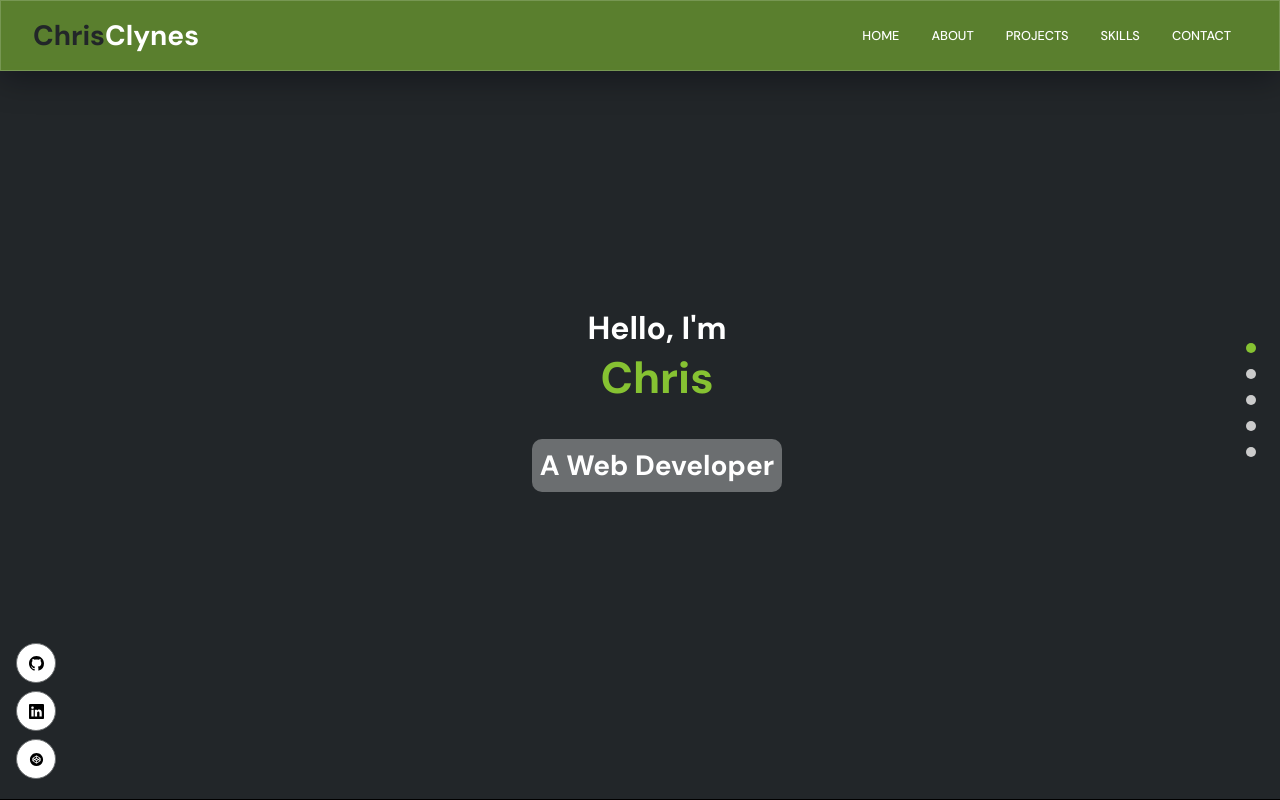
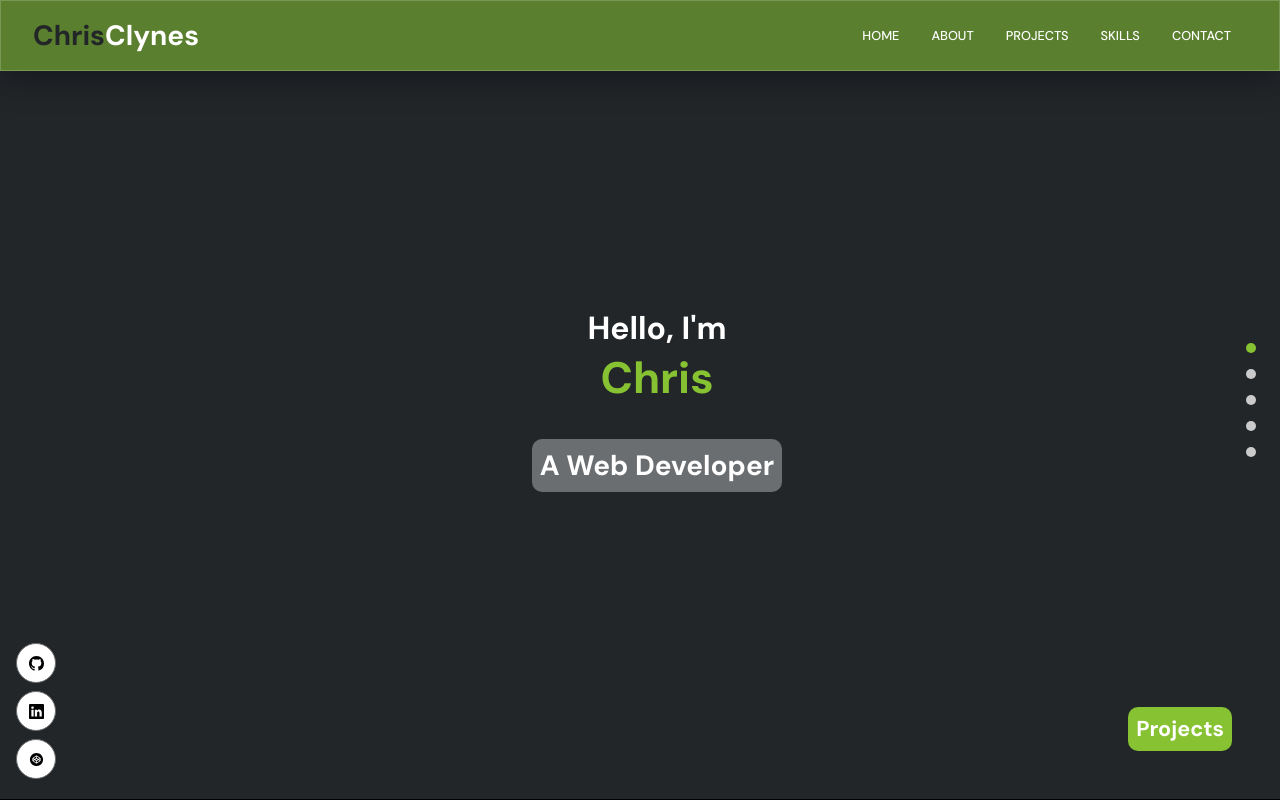
Before and after one commit to chrisclynes/portfolio_new, a React (Create React App) app: page / in a window 1280 px wide. Shown: the top 800 px of the page. Built offline with nearby package versions, Linux system fonts and the light colour scheme.

Commit message:
header/homepage is done, animations and styling complete.

```diff
--- a/src/App.scss
+++ b/src/App.scss
@@ -113,6 +113,19 @@
     }
   }
 
+  .alt-text {
+    font-size: 1.35rem;
+    font-weight: 900;
+    text-align: center;
+    color: var(--white-color);
+    text-transform: capitalize;
+
+    @media screen and (min-width: 2000px) {
+      font-size: 1.75rem;
+    }
+
+  }
+
   .bold-text {
     font-size: 1rem;
     font-weight: 800;
--- a/src/container/Header/Header.jsx
+++ b/src/container/Header/Header.jsx
@@ -24,6 +24,16 @@ const Header = () => {
                     </div>
                 </motion.div>
             </div>
+            <motion.div
+                    initial={{ x: 300, opacity: 0}}
+                    animate={{ x: 0, opacity: 1 }}
+                    transition={{ delay: 2, duration: 0.5 }}
+                    className="app__projects-btn"
+                >
+                    <div className="projects-btn app__flex">
+                        <a href="#projects" className="alt-text">Projects</a>
+                    </div>
+                </motion.div>
         </div>
     )
 }
--- a/src/container/Header/Header.scss
+++ b/src/container/Header/Header.scss
@@ -52,5 +52,35 @@
         }
       }
     }
+  }
 
+  .app__projects-btn {
+    position: absolute;
+    right: 3rem;
+    bottom: 3rem;
+    background-color: var(--secondary-color);
+    border-radius: 10px;
+
+
+    transition: all 0.3s ease-in-out;
+    cursor: pointer;
+
+    @media screen and (max-width: 450px) {
+      right: 1.5rem;
+      bottom: 1rem;
+    }
+
+    .projects-btn {
+      a {
+        text-decoration: none;
+        padding: 0.5rem;
+      }
+      @media screen and (min-width: 2000px) {
+
+      }
+
+    }
+    &:hover {
+      box-shadow: 0 0 25px var(--lightGray-color);
+    }
   }
```
